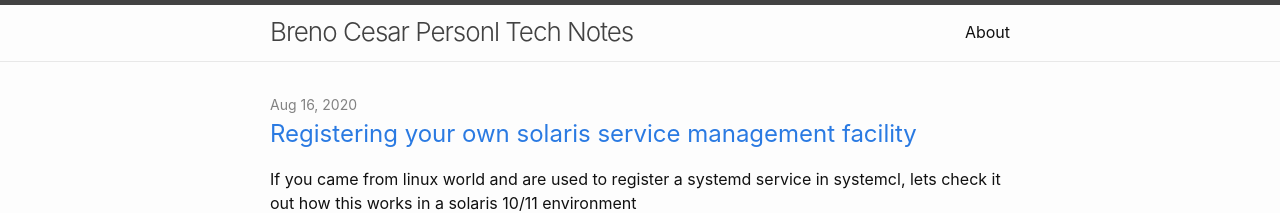
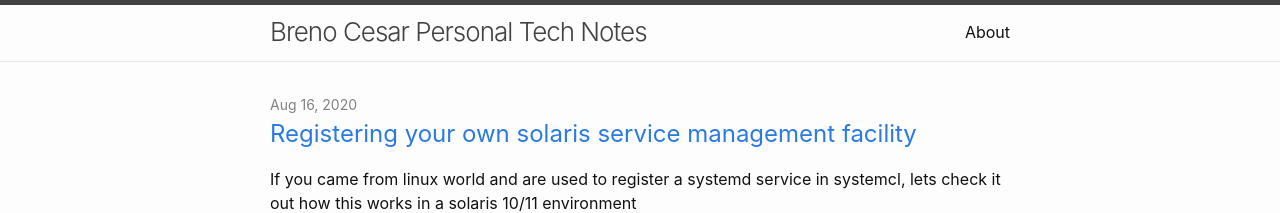
Before and after one commit to brenocrs/brenocrs.github.io, a Jekyll site: the page built from index.markdown, in a window 1280 px wide. Shown: the top 213 px of the page. Built offline with Jekyll 4.4.1, drawn with Linux system fonts in a browser that asks for light colours.

Commit message:
TYPE CORRECTION

```diff
--- a/_config.yml
+++ b/_config.yml
@@ -1,5 +1,5 @@
 # https://github.com/jekyll/minim
-title: Breno Cesar Personl Tech Notes
+title: Breno Cesar Personal Tech Notes
 subtitle: My personal notes and thoughts about tech
 author:
   name: Breno Cesar
```
